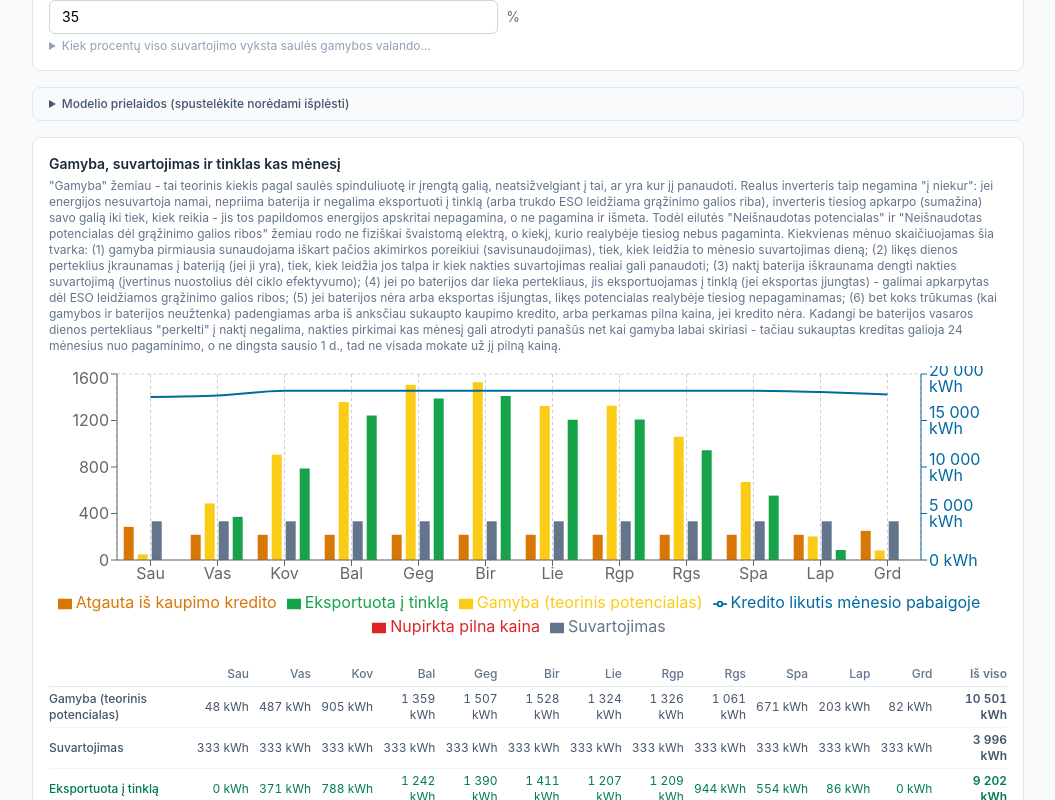
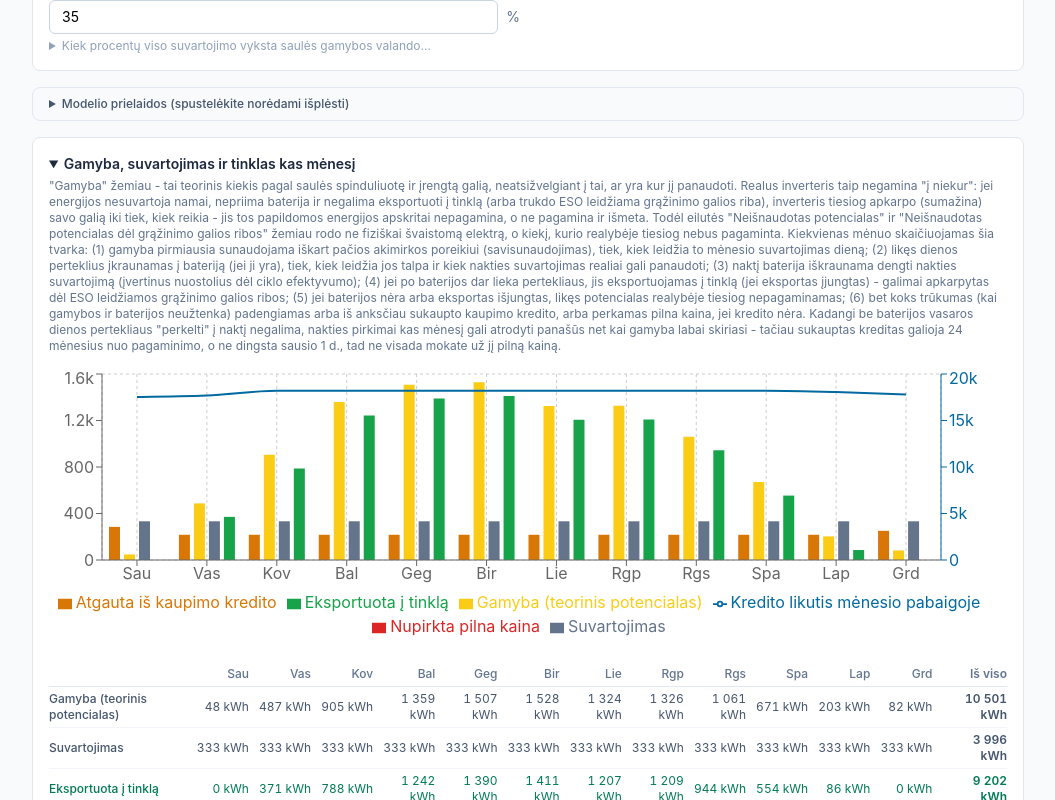
Before and after one commit to Hanibalas7x7/Elektrines_atsiperkamumas, a React (Vite) app: page / in a window 1280 px wide. Shown: the part 2400-3200 px from the top of the page, without its empty margins (112-1167 px from the left). Built offline with nearby package versions, Linux system fonts and the light colour scheme.

Commit message:
fix: mėnesių grafikas — kompaktiškos Y ašies etiketės (Xk), sekcija sutraukiama

```diff
--- a/src/components/solar/MonthlyFlowChart.tsx
+++ b/src/components/solar/MonthlyFlowChart.tsx
@@ -1,6 +1,12 @@
 import { Bar, CartesianGrid, ComposedChart, Legend, Line, ResponsiveContainer, Tooltip, XAxis, YAxis } from 'recharts'
 import type { MonthlyBreakdownRow } from '../../lib/calculations/solar'
 import { formatKwh } from '../../lib/format'
+
+/** Compact tick label for Y axes: keeps numbers short on narrow screens. */
+function compactKwh(v: number): string {
+  if (v >= 1000) return `${+(v / 1000).toFixed(1)}k`
+  return String(Math.round(v))
+}
 
 function FlowTooltip({ active, payload, label }: { active?: boolean; payload?: { dataKey: string; name: string; value: number; color: string }[]; label?: string }) {
   if (!active || !payload?.length) return null
@@ -127,8 +133,8 @@ export function MonthlyFlowChart({
         <ComposedChart data={data} margin={{ top: 8, right: 16, left: 8, bottom: 8 }}>
           <CartesianGrid strokeDasharray="3 3" />
           <XAxis dataKey="month" />
-          <YAxis yAxisId="bars" width={60} />
-          <YAxis yAxisId="balance" orientation="right" width={70} stroke="#0369a1" tickFormatter={(v) => formatKwh(v)} />
+          <YAxis yAxisId="bars" width={45} tickFormatter={compactKwh} />
+          <YAxis yAxisId="balance" orientation="right" width={50} stroke="#0369a1" tickFormatter={compactKwh} />
           <Tooltip content={<FlowTooltip />} />
           <Legend />
           <Bar yAxisId="bars" dataKey="production" name={productionLabel} fill="#facc15" />
--- a/src/components/solar/SolarCalculator.tsx
+++ b/src/components/solar/SolarCalculator.tsx
@@ -532,9 +532,9 @@ export function SolarCalculator() {
         </div>
       </details>
 
-      <section className="rounded-lg border border-slate-200 bg-white p-4">
-        <h3 className="mb-1 text-sm font-semibold text-slate-800">{t('solar.sectionMonthlyFlow')}</h3>
-        <p className="mb-3 text-xs text-slate-500">{t('solar.sectionMonthlyFlowHint')}</p>
+      <details className="rounded-lg border border-slate-200 bg-white p-4" open>
+        <summary className="cursor-pointer select-none text-sm font-semibold text-slate-800">{t('solar.sectionMonthlyFlow')}</summary>
+        <p className="mb-3 mt-1 text-xs text-slate-500">{t('solar.sectionMonthlyFlowHint')}</p>
         <MonthlyFlowChart
           rows={monthlyBreakdown}
           monthLabels={t('common.months', { returnObjects: true }) as string[]}
@@ -564,7 +564,7 @@ export function SolarCalculator() {
             </p>
           )
         })()}
-      </section>
+      </details>
 
       <section className="rounded-lg border border-slate-200 bg-white p-4">
         <h3 className="mb-3 flex items-center text-sm font-semibold text-slate-800">
```
